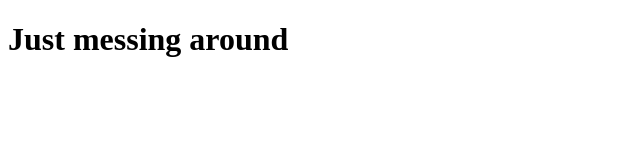
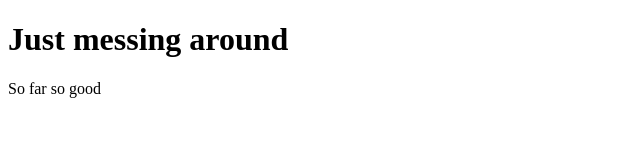
Before and after one commit to Shihab412/practice, a plain HTML site: page messing.html in a window 1280 px wide. Shown: the whole page, without its empty margins (0-640 px from the left). Drawn offline with Linux system fonts and the light colour scheme.

Commit message:
update5 added one line

```diff
--- a/messing.html
+++ b/messing.html
@@ -8,5 +8,6 @@
 </head>
 <body>
     <h1>Just messing around</h1>
+    <p class="para">So far so good</p>
 </body>
 </html>
```
